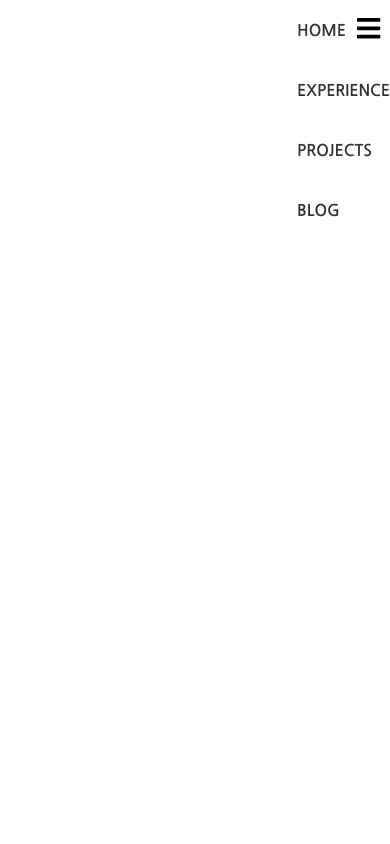
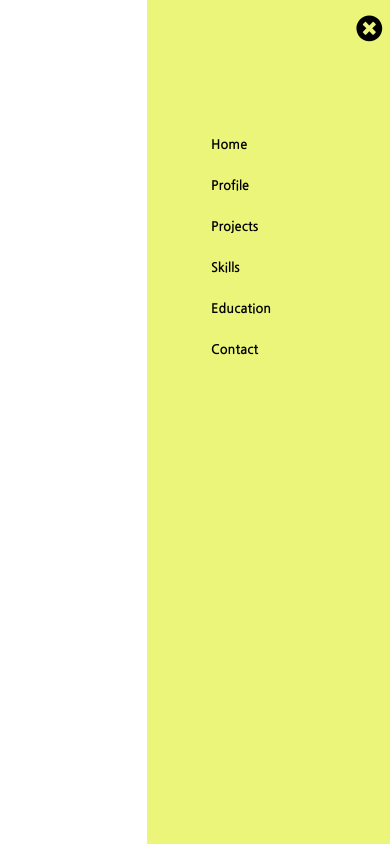
Before and after one commit to carosalazar28/Website-2021, a React (Create React App) app: page /profile in a window 390 px wide. Both pictures are taken after a click on the button 369 px from the left and 28 px from the top of the page. Shown: the top 844 px of the page. Built offline with nearby package versions, Linux system fonts and the light colour scheme.

Commit message:
fix header for mobile and add page for profile

```diff
--- a/src/App.js
+++ b/src/App.js
@@ -3,6 +3,7 @@ import './assets/icon';
 import { BrowserRouter as Router, Route, Switch } from 'react-router-dom';
 import Nav from './components/Nav';
 import Home from './pages/Home';
+import { Profile } from './pages/Profile';
 
 function App() {
   return (
@@ -11,6 +12,7 @@ function App() {
         <Nav></Nav>
         <Switch>
           <Route exact path="/" component={Home} />
+          <Route exact path="/profile" component={Profile} />
         </Switch>
       </Router>
     </div>
--- a/src/assets/icon.js
+++ b/src/assets/icon.js
@@ -3,6 +3,7 @@ import { faGithub, faLinkedin } from '@fortawesome/free-brands-svg-icons'
 import {
   faEnvelopeOpenText,
   faBars,
+  faTimesCircle,
 } from '@fortawesome/free-solid-svg-icons';
 
-library.add(faGithub, faLinkedin, faEnvelopeOpenText, faBars, );
+library.add(faGithub, faLinkedin, faEnvelopeOpenText, faBars, faTimesCircle, );
--- a/src/components/Nav.js
+++ b/src/components/Nav.js
@@ -3,78 +3,15 @@ import { Link } from 'react-router-dom';
 import { FontAwesomeIcon } from "@fortawesome/react-fontawesome";
 import { useState } from 'react';
 
-const StyledNav = styled.nav`
-  height: ${props => props.shown ? '100vh' : '50px'};
-  width: 50%;
-  margin: 0;
-  padding: 0;
-  position: fixed;
-  z-index: 4;
-  right:  0;
-  background: #fff;
-  overflow: hidden;
-  background: ${props => props.show ? '#ebf579' : '#fff'};
-  transition: all 0.5s ease-in-out;
-  @media screen and (min-width: 960px) {
-    position: absolute;
-    right: 0;
-    min-height: 100vh;
-    height: 100%;
-    width: 250px;
-    display: block;
-    overflow: auto;
-  }
-  ul {
-    padding: 0;
-    margin: 0;
-    width: 100%;
-    display: flex;
-    flex-direction: column;
-    align-items: flex-start;
-  }
-  li {
-    list-style-type: none;
-    height: 60px;
-    margin: 0;
-    padding: 10px;
-    position: relative;
-    text-align: center;
-    text-transform: uppercase;
-    font-weight: bold;
-    padding: 0;
-  }
-  a {
-    text-decoration: none;
-    color: #333;
-    cursor: pointer;
-    display: flex;
-    height: 100%;
-    width: 100%;
-    justify-content: center;
-    align-items: center;
-    &:hover {
-      background-color: #f5f5f5;
-    }
-  }
-  .nav li {
-    &:after {
-      width: calc(100% - 200px);
-      height: 1px;
-      background-color: #333;
-      content: '';
-      position: absolute;
-      bottom: 0;
-      left: 100px;
-    }
-  }
+const ContainerHeader = styled.header`
+  position: absolute;
+  right: 0;
+  height: 100vh;
+  width: 50vw;
 `;
 
-StyledNav.defaultProps = {
-  shown: false,
-};
-
-const Hamburger = styled.button`
-  position: absolute;
+const ButtonIcon = styled.button`
+  position: fixed;
   top: 12.5px;
   right: 5px;
   padding: 0;
@@ -82,60 +19,70 @@ const Hamburger = styled.button`
   width: 32px;
   background: rgba(255,255,255,0);
   border: none;
-  @media screen and (min-width: 960px) {
-    display: none;
-  }
+  z-index: 3;
 `;
-
-Hamburger.defaultProps = {
-  shown: false,
-};
 
 const Container = styled.div`
   position: absolute;
   right: 0;
-  @media screen and (min-width: 960px) {
-    position: fixed;
-    width: 250px;
-  }
+  padding: 138px 24px;
+  background-color: #ebf579;
+  height: inherit;
+  width: inherit;
+`;
+
+const ItemsList = styled.ul`
+  text-align: start;
+  list-style: none;
+  font-size: 13px;
+  font-weight: bold;
+`;
+
+const ItemLink = styled(Link)`
+  text-decoration: none;
+  color: black;
+`;
+
+const Item = styled.li`
+  margin-bottom: 28px;
 `;
 
 function Nav() {
 
   const [shown, setShown] = useState(false);
 
-  const stopScroll = () => {
-    document.body.style.overflow = shown ? 'hidden' : ''
-    // block scroll on iOS safari
-    document.documentElement.style.overflow = shown ? 'hidden' : ''
-  }
-
   const handleToggleNav = () => {
     setShown(true)
-    stopScroll()
   }
 
   const handleCloseNav = () => {
-    setShown(!shown)
-    stopScroll()
+    setShown(false)
   }
 
   return (
-    <StyledNav shown={shown}>
-      <Hamburger onClick={handleToggleNav}>
-        <FontAwesomeIcon icon={"bars"} size="2x"/>
-      </Hamburger>
+    <ContainerHeader>
+      {shown ? (
+        <ButtonIcon onClick={handleCloseNav}>
+          <FontAwesomeIcon icon={"times-circle"} size="2x" />
+        </ButtonIcon>
+      ) : (
+        <ButtonIcon onClick={handleToggleNav}>
+          <FontAwesomeIcon icon={"bars"} size="2x"/>
+        </ButtonIcon>
+      )}
       {shown ? (
         <Container>
-          <ul className="nav">
-            <li><Link onClick={handleCloseNav} to="/">Home</Link></li>
-            <li><Link onClick={handleCloseNav} to="/experience">Experience</Link></li>
-            <li><Link onClick={handleCloseNav} to="/projects">Projects</Link></li>
-            <li><Link onClick={handleCloseNav} to="/blog">Blog</Link></li>
-          </ul>
+          <ItemsList className="nav">
+            <Item><ItemLink onClick={handleCloseNav} to="/">Home</ItemLink></Item>
+            <Item><ItemLink onClick={handleCloseNav} to="/profile">Profile</ItemLink></Item>
+            <Item><ItemLink onClick={handleCloseNav} to="/projects">Projects</ItemLink></Item>
+            <Item><ItemLink onClick={handleCloseNav} to="/skills">Skills</ItemLink></Item>
+            <Item><ItemLink onClick={handleCloseNav} to="/education">Education</ItemLink></Item>
+            <Item><ItemLink onClick={handleCloseNav} to="/contact">Contact</ItemLink></Item>
+          </ItemsList>
         </Container>
       ) : (null)}
-    </StyledNav>
+    </ContainerHeader>
   );
 }
 
--- /dev/null
+++ b/src/pages/Profile.js
@@ -0,0 +1,5 @@
+export function Profile() {
+  return (
+    <h1>profile</h1>
+  )
+}
```
Also changed, not shown: src/components/MiniNav.js (added, +15 -0 lines).
